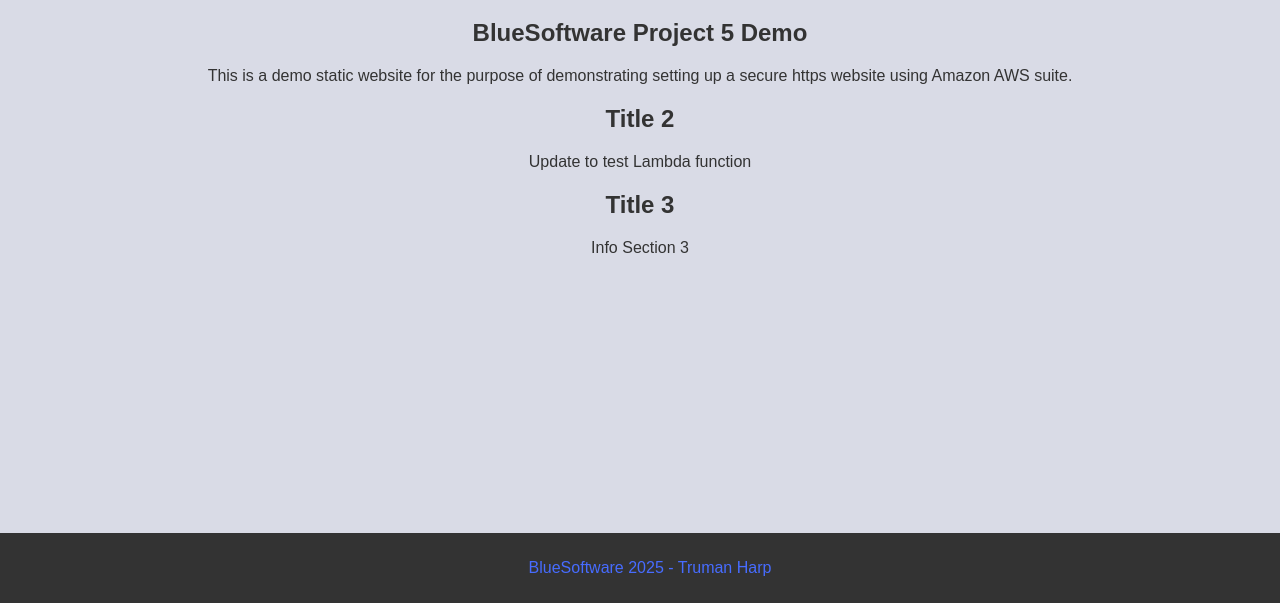
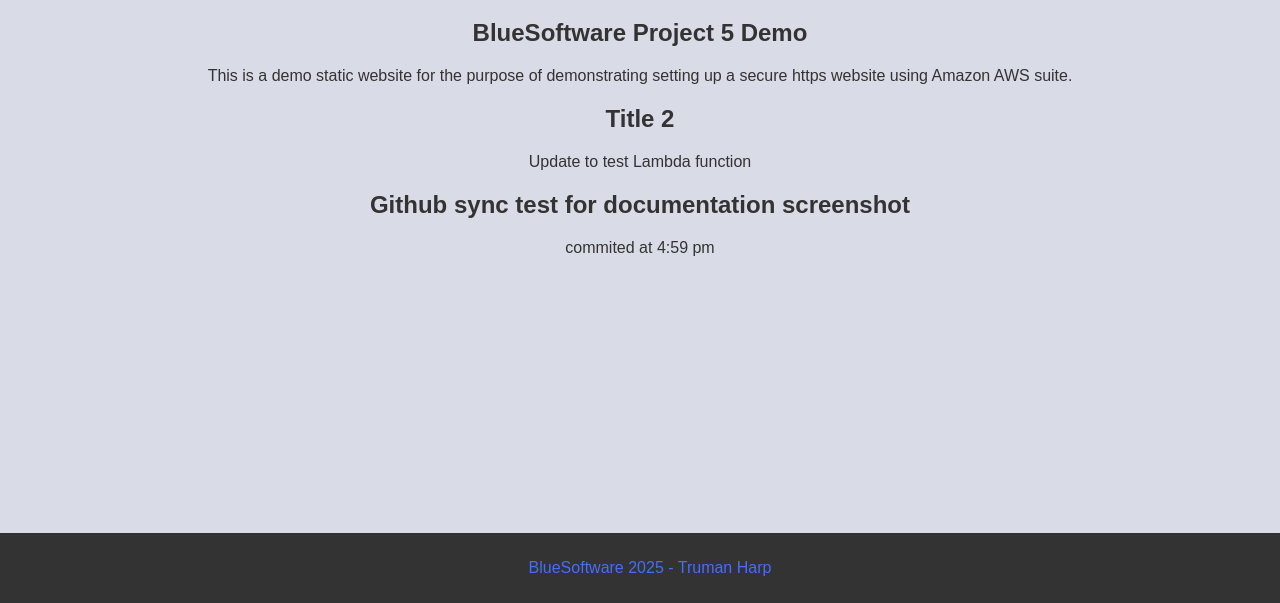
Before and after one commit to trumanharp-tamu/csce412-project5, a plain HTML site: page index.html in a window 1280 px wide. Shown: the part 197-800 px from the top of the page. Drawn offline with Linux system fonts and the light colour scheme; a script that the page names is missing.

Commit message:
documentation screenshot proof

```diff
--- a/index.html
+++ b/index.html
@@ -32,8 +32,8 @@
         <p class="section-text">Update to test Lambda function</p>
     </section>
     <section>
-        <h2 class="section-header">Title 3</h2>
-        <p class="section-text">Info Section 3</p>
+        <h2 class="section-header">Github sync test for documentation screenshot</h2>
+        <p class="section-text">commited at 4:59 pm</p>
     </section>
   </main>
 
```
